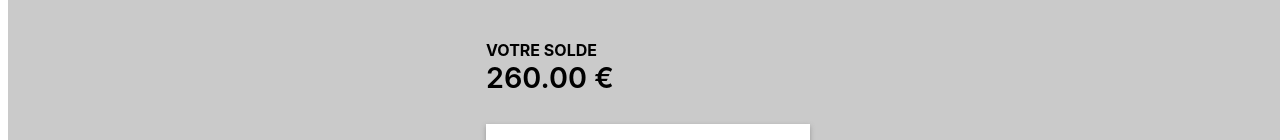
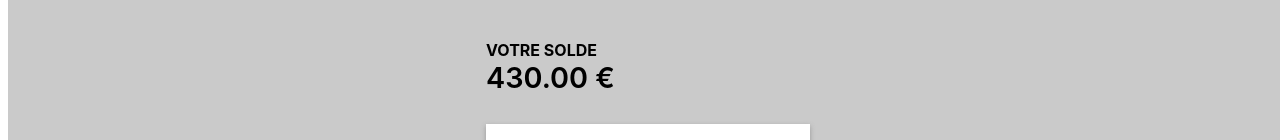
Before and after one commit to oceaneheb/expense-tracker, a React (Vite) app: page / in a window 1280 px wide. Shown: the part 143-283 px from the top of the page. Built offline with nearby package versions, Linux system fonts and the light colour scheme.

Commit message:
Composant pour afficher le solde du compte de l'utilisateur

```diff
--- a/src/components/Balance.jsx
+++ b/src/components/Balance.jsx
@@ -1,10 +1,14 @@
-import React from 'react'
+import React, {useContext} from 'react'
+import { GlobalContext } from '../context/GlobalState'
 
 const Balance = () => {
+  const {transactions} = useContext(GlobalContext);
+  const sum = transactions.reduce((acc, transaction) => acc + transaction.amount, 0);
+
   return (
     <div className='balance'>
       <h4>Votre solde</h4>
-      <p>260.00 €</p>
+      <p>{sum.toFixed(2)} €</p>
     </div>
   )
 }
```
